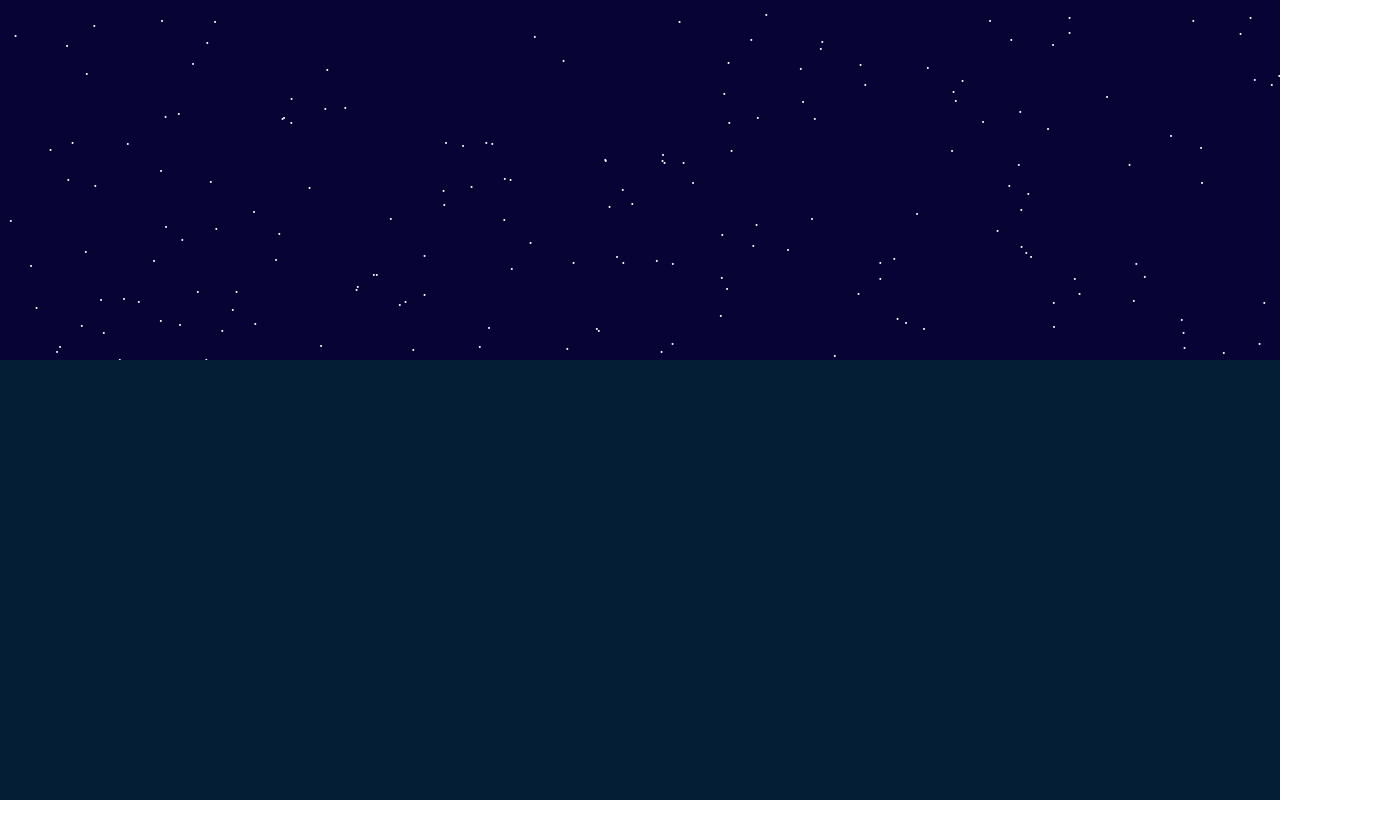
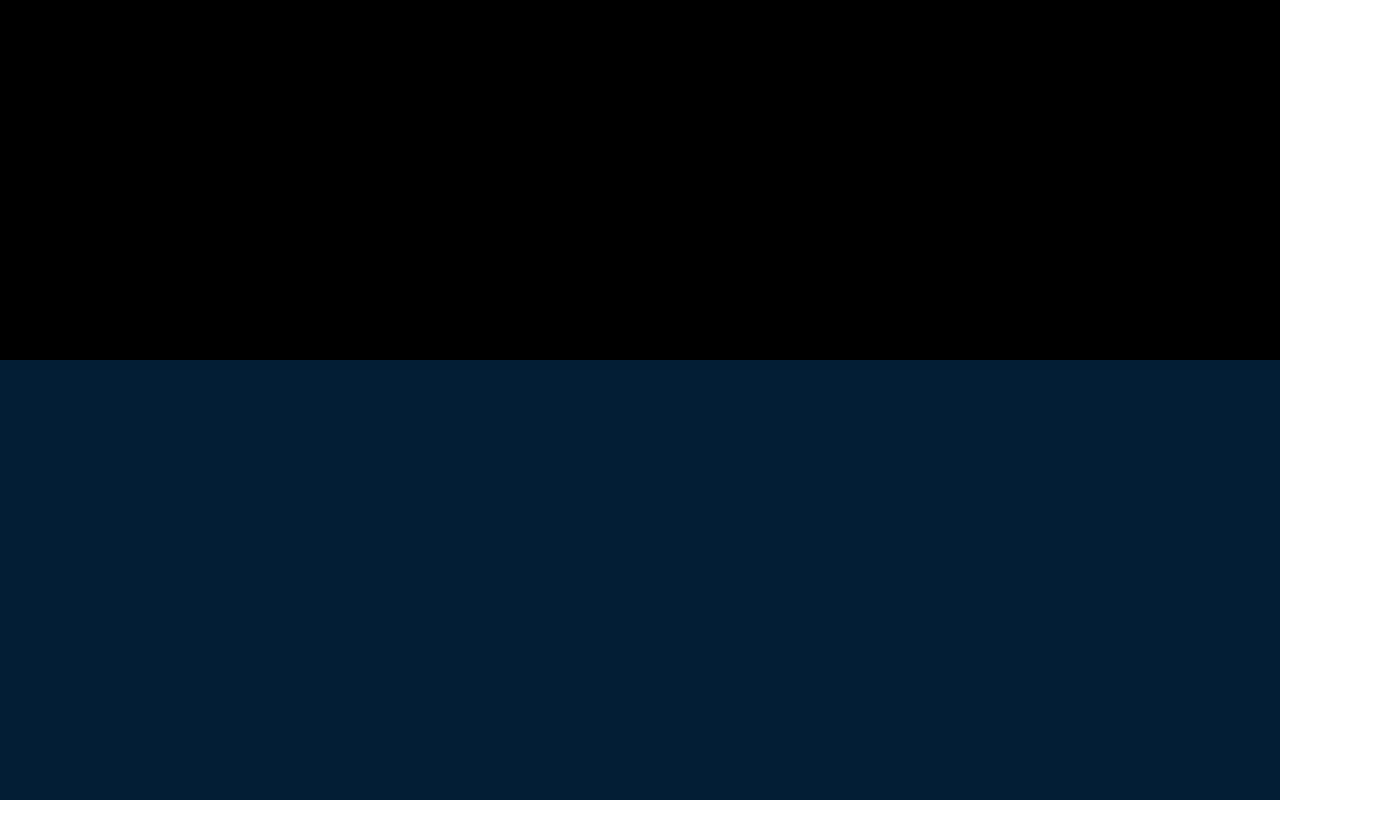
Before and after one commit to shutakamei/starry-sky, a React (Create React App) app: page / in a window 1280 px wide. Shown: the top 838 px of the page, 1400 px wide, since content can reach past the window. Before the commit the page ends 800 px from the top, so only its background shows below. Built offline with nearby package versions, Linux system fonts and the light colour scheme.

Commit message:
星空の描画をcanvasで行う

```diff
--- a/package.json
+++ b/package.json
@@ -6,6 +6,7 @@
     "@testing-library/jest-dom": "^5.16.5",
     "@testing-library/react": "^13.4.0",
     "@testing-library/user-event": "^13.5.0",
+    "jquery": "^3.6.3",
     "react": "^18.2.0",
     "react-dom": "^18.2.0",
     "react-scripts": "5.0.1",
--- a/src/Universe.js
+++ b/src/Universe.js
@@ -1,34 +1,14 @@
-import logo from './logo.svg';
-import React, { useState } from 'react';
+
+import React from 'react';
 import './css/App.css';
 import './css/universe.css'
+import StarrySky from './starry-sky'
 
 function Universe() {
-  const [stars, setStars] = useState({
-    starCount: Math.floor(Math.random() * 200),
-  });
-
-  const starArray = [...Array(stars.starCount)].map(() => ({
-    x: Math.random() * window.innerWidth,
-    y: Math.random() * window.innerHeight * 0.45,
-  }));
-
-  console.log(starArray)
   return (
     <div className="universe">
       <div className="sky">
-        {starArray.map(({ x, y }) => (
-          <div
-            key={`star-${x}-${y}`}
-            className="star"
-            style={{
-              left: x,
-              top: y,
-            }}
-          >
-          .
-          </div>
-        ))}
+        <StarrySky />
       </div>
       <div className="sea"></div>
     </div>
--- a/src/css/universe.css
+++ b/src/css/universe.css
@@ -33,3 +33,14 @@
   top: 45%;
   background-color: rgb(3, 30, 53);
 }
+
+.contents {
+  width: 100%;
+  height: 100%;
+  margin: 0;
+  padding: 0;
+  background: black;
+}
+#canvas {
+  display: block;
+}
--- /dev/null
+++ b/src/starry-sky.js
@@ -0,0 +1,126 @@
+import $ from 'jquery'
+
+const StarrySky = () => {
+  window.addEventListener('load', () => {
+    var canvas = document.getElementById("canvas");
+    var ctx = canvas.getContext("2d");
+
+    var stars = [];
+    var w = $('.contents').width();
+    var h = $('.contents').height();
+    $('#canvas').attr('width', w);
+    $('#canvas').attr('height', h);
+
+    // 星を100個生成する
+    for (var i = 0; i < 100; i++) {
+      // 星の座標と大きさをランダムに設定する
+      var x = Math.random() * canvas.width;
+      var y = Math.random() * canvas.height;
+      var size = Math.random() * 2 + 1;
+
+      stars.push({
+        x: x,
+        y: y,
+        size: size
+      });
+    }
+
+    function draw() {
+      // 現在のフレーム時刻を取得する
+      var now = Date.now();
+      // 前回の描画時刻からの経過時間を計算する
+      var delta = now - lastTime;
+      lastTime = now;
+
+      ctx.clearRect(0, 0, canvas.width, canvas.height);
+
+      // 星を描画する
+      for (var i = 0; i < stars.length; i++) {
+
+        var star = stars[i];
+
+        // 星を小さくする
+        star.size -= 0.01;
+        // 星が小さくなりすぎたら大きくする
+        if (star.size < 0) {
+          star.size = Math.random() * 2 + 1;
+        }
+
+        // 星が流れ星かどうかを判定する
+        var isShootingStar = Math.random() < 0.001;
+        if (isShootingStar) {
+          // 流れ星の場合、流れ星を滑らかかつ長距離に落とす
+          star.x -= delta * 0.1;
+          star.y += delta * 0.1;
+
+          // 始点
+          var startX = star.x;
+          var startY = star.y;
+
+          // 終点
+          var endX = star.x - delta * 0.5 * (Math.random() * 2 - 1);
+          var endY = star.y + delta * 0.5 * (Math.random() * 2 - 1);
+
+          // 始点と終点をつなぐ
+          ctx.beginPath();
+          ctx.moveTo(startX, startY);
+          ctx.lineTo(endX, endY);
+          ctx.lineWidth = 2;
+          ctx.stroke();
+        } else {
+          // 流れ星でない場合、通常速度で星を左にずらす
+          star.x -= delta * 0.001;
+        }
+
+        // 星が画面の左端から消えたら、再び画面の右端に現れるようにする
+        if (star.x < 0) {
+          star.x = canvas.width;
+        }
+
+        // 星を描画する
+        ctx.fillStyle = "white";
+        ctx.beginPath();
+        ctx.arc(star.x, star.y, star.size, 0, Math.PI*2);
+        ctx.fill();
+
+        // 残像を描画する
+        drawTrail(star);
+
+        // 星のフレーム時刻を更新する
+        star.lastTime = now;
+      }
+
+      requestAnimationFrame(draw);
+    }
+
+    // 前回の描画時刻を保存する変数
+    var lastTime = Date.now();
+
+    draw();
+
+    // 残像を描画する
+    function drawTrail(star) {
+      // 現在のフレーム時刻を取得する
+      var now = Date.now();
+      // 前回の描画時刻からの経過時間を計算する
+      var delta = now - star.lastTime;
+
+      // 残像の座標を計算する
+      var trailX = star.x - delta * 0.001;
+      var trailY = star.y - delta * 0.001;
+
+      // 残像を描画する
+      ctx.fillStyle = "rgba(255, 255, 255, 0.5)";
+      ctx.beginPath();
+      ctx.arc(trailX, trailY, star.size, 0, Math.PI*2);
+      ctx.fill();
+    }
+  });
+
+  return (
+    <div className="contents">
+      <canvas id="canvas" width="1400" height="1000"></canvas>
+    </div>
+  )
+}
+export default StarrySky;
```
Also changed, not shown: 1 other file (tests, documents, lock files or other folders).
